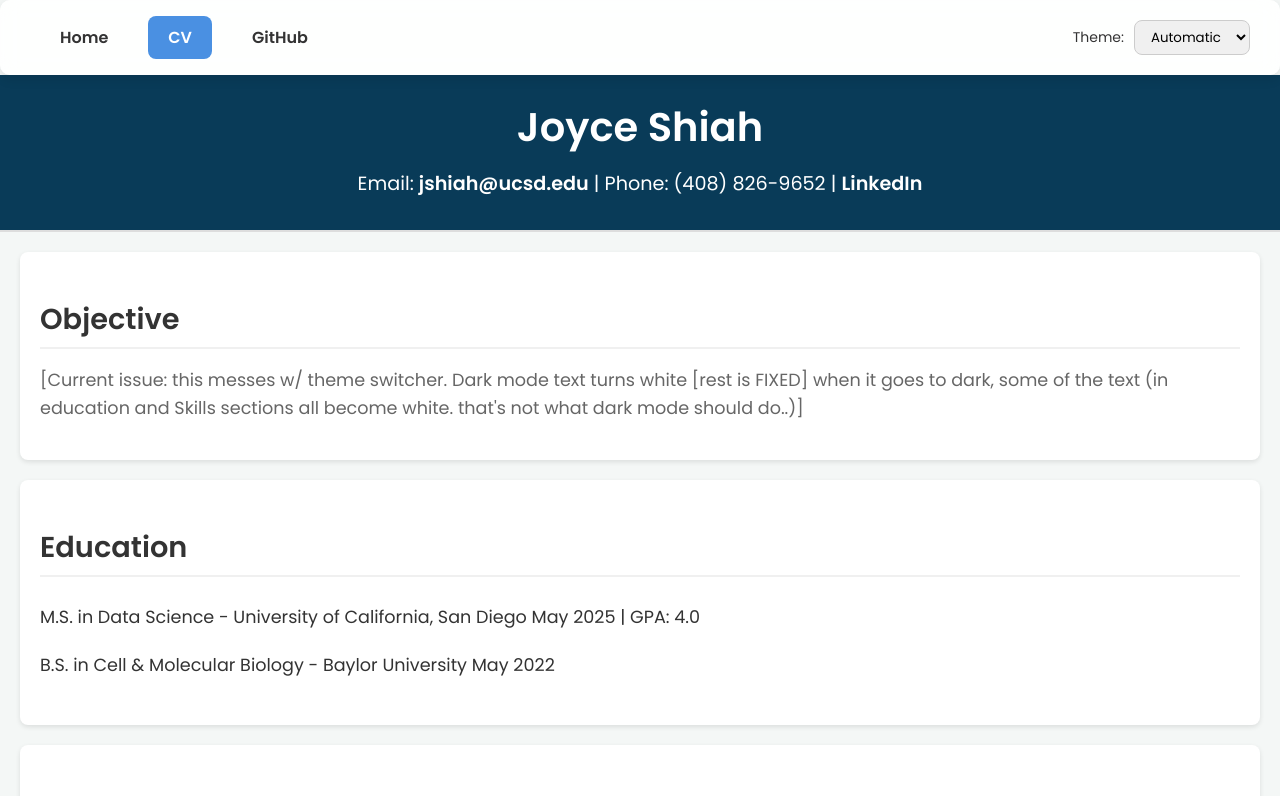
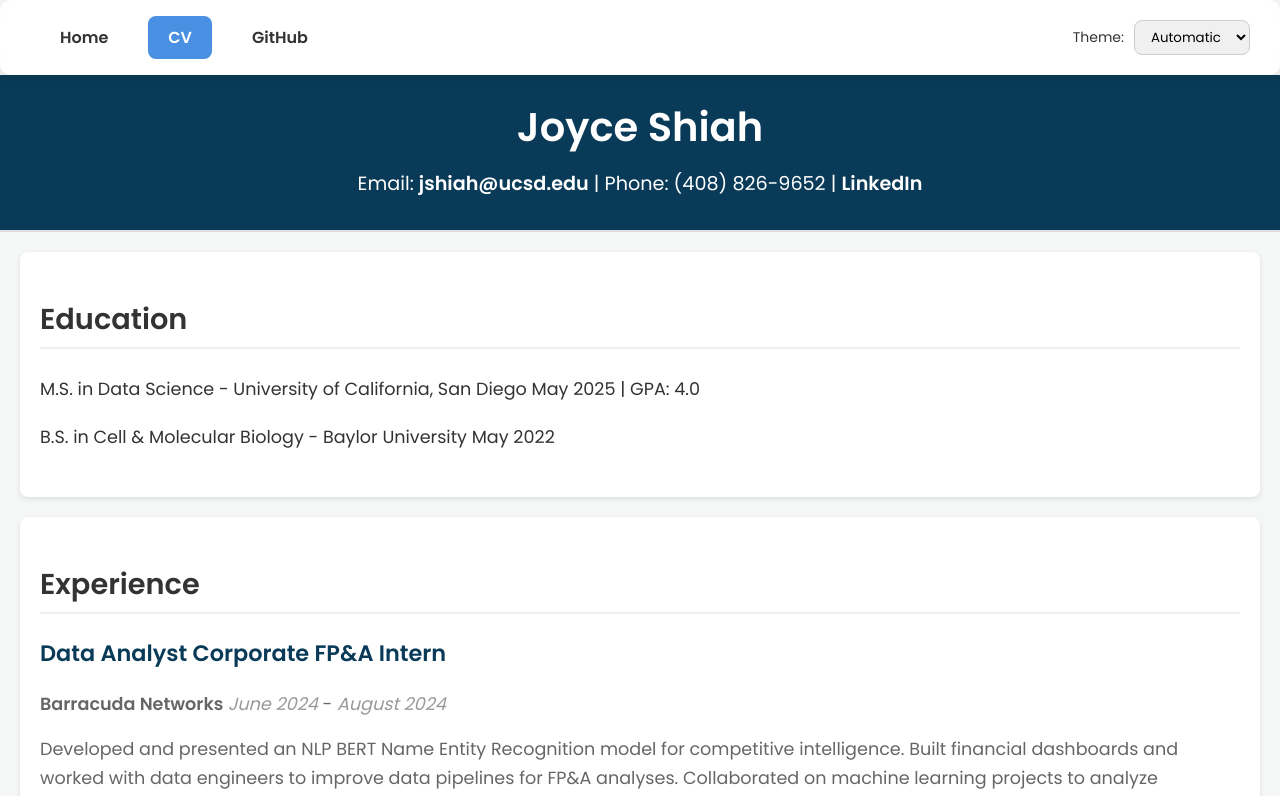
Before and after one commit to jshiah/portfolio, a SvelteKit app: page /cv in a window 1280 px wide. Shown: the top 796 px of the page. Built offline with nearby package versions, Linux system fonts and the light colour scheme.

Commit message:
Update +page.svelte

```diff
--- a/src/routes/cv/+page.svelte
+++ b/src/routes/cv/+page.svelte
@@ -161,12 +161,12 @@
     <p>Email: <a href="mailto:jshiah@ucsd.edu">jshiah@ucsd.edu</a> | Phone: (408) 826-9652 | <a href="https://www.linkedin.com/in/joyceshiah">LinkedIn</a></p>
 </header>
 
-<section>
+<!-- <section>
     <h2>Objective</h2>
     <p>[Current issue: this messes w/ theme switcher. Dark mode text turns white
         [rest is FIXED] when it goes to dark, some of the text (in education and Skills sections all become white.
         that's not what dark mode should do..)]</p>
-</section>
+</section> -->
 
 <section>
     <h2>Education</h2>
```
